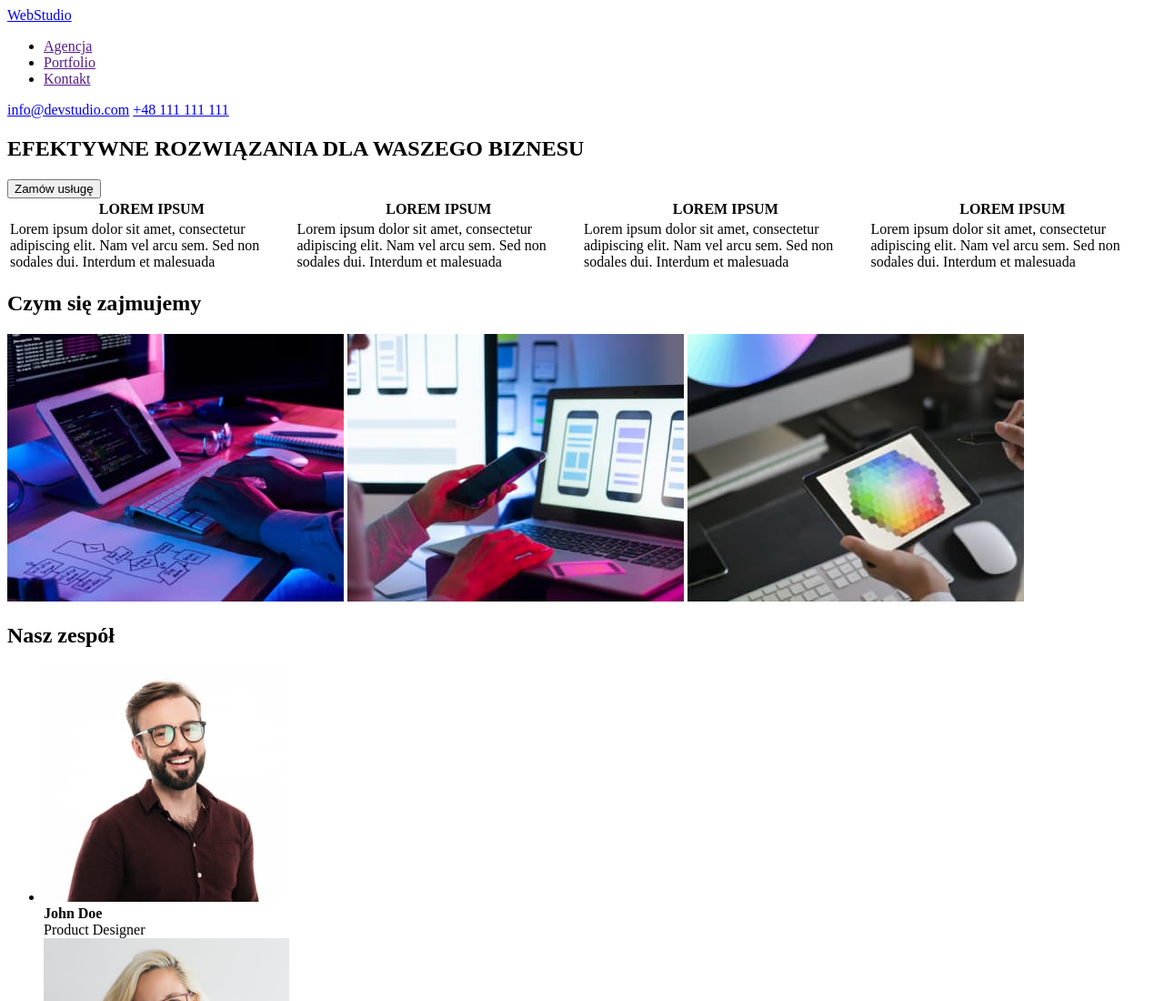
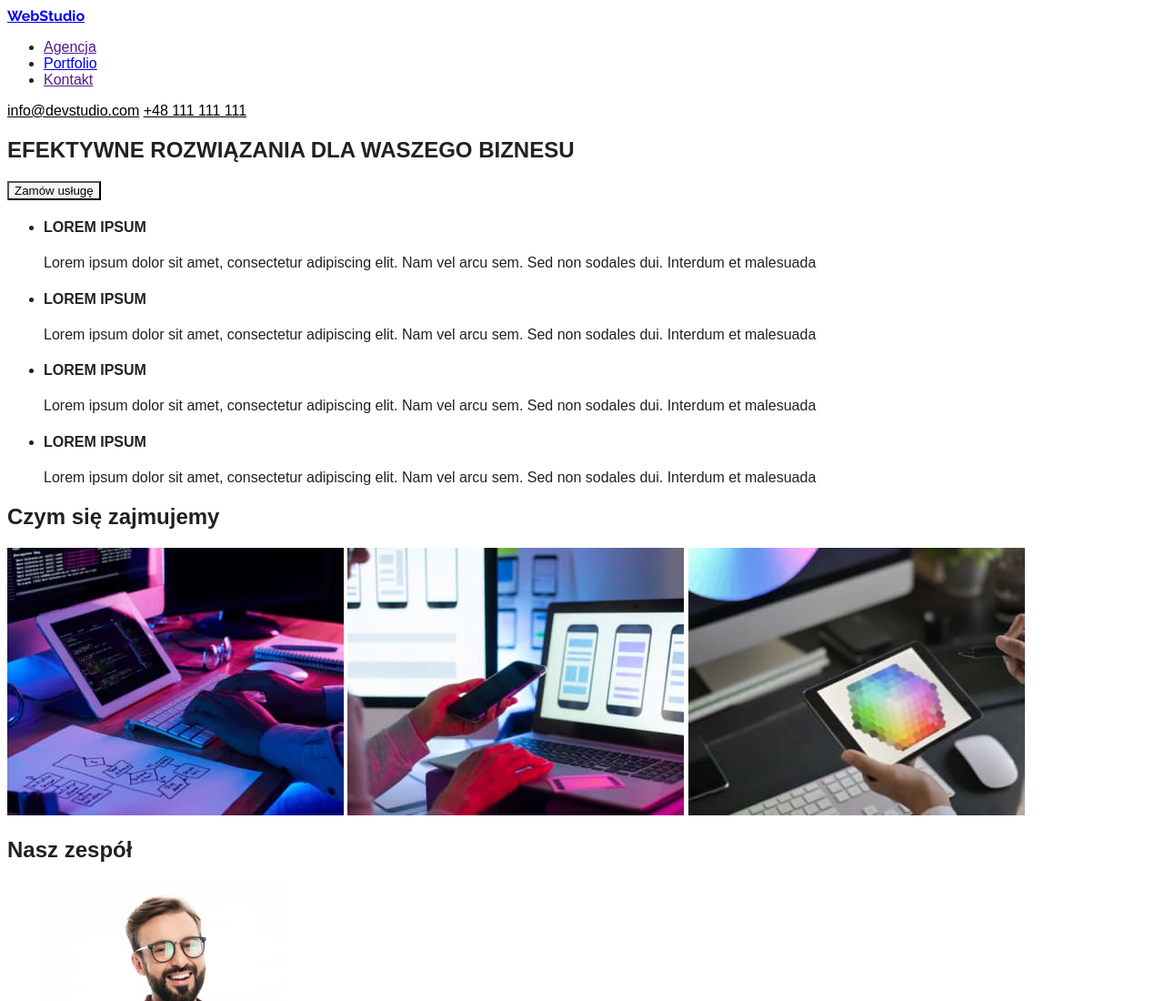
Before and after one commit to Mika90/goit-markup-hw-02, a plain HTML site: page index.html in a window 1280 px wide. Shown: the top 1100 px of the page at 91% size. Drawn offline with Linux system fonts and the light colour scheme.

Commit message:
checkpoint C12

```diff
--- /dev/null
+++ b/css/styles.css
@@ -0,0 +1,17 @@
+:root{
+    --active-button-color:#2196F3;
+    --button-color:#F5F4FA;
+    --active-link-color:#2196F3;
+    --text-color:#212121;
+}
+body {
+    font-family: "RobotoRegular 400", "RobotoMedium 500", "RobotoBold 700", "RobotoBlack 900", sans-serif ;
+    color: var(--text-color)
+}
+.logo-link {
+    font-family: "Raleway", sans-serif }
+.button { background-color: var(--button-color); color: black}
+.button:hover
+{ background-color: var(--active-button-color); color: white}
+.link {color: black }
+.link:hover {color: var(--active-link-color) }
--- a/index.html
+++ b/index.html
@@ -1,58 +1,66 @@
 <!doctype html>
 <html lang="pl">
+
 <head>
     <meta charset="UTF-8">
     <meta http-equiv="X-UA-Compatible" content="IE=edge">
     <meta name="viewport" content="width=device-width, initial-scale=1.0">
+    <link href="https://fonts.googleapis.com/css2?family=Raleway:wght@700&family=Roboto:wght@400;500;700;900&display=swap" rel="stylesheet">
+    <link href='css/styles.css' rel='stylesheet'>
     <title>Homework 1</title>
 </head>
+
 <body>
     <header>
-        <a href="/">WebStudio</a>
+        <a href="index.html" class='logo-link'>WebStudio</a>
         <nav>
             <ul>
                 <li><a href="">Agencja</a></li>
-            <li><a href="">Portfolio</a></li>
+                <li><a href="portfolio.html">Portfolio</a></li>
                 <li><a href="">Kontakt</a></li>
             </ul>
         </nav>
-        <a href="mailto:info@devstudio.com">info@devstudio.com</a>
-        <a href="tel:+48111111111">+48 111 111 111</a>
+        <a href="mailto:info@devstudio.com" class="link">info@devstudio.com</a>
+        <a href="tel:+48111111111" class="link">+48 111 111 111</a>
     </header>
     <main>
         <section>
             <h1>EFEKTYWNE ROZWIĄZANIA DLA WASZEGO BIZNESU</h1>
-        <button type="button">Zamów usługę</button>
+            <button type="button" class="button">Zamów usługę</button>
         </section>
         <section>
-        <table>
-            <thead>
-                <tr>
-                    <th>LOREM IPSUM</th>
-                    <th>LOREM IPSUM</th>
-                    <th>LOREM IPSUM</th>
-                    <th>LOREM IPSUM</th>
-                </tr>
-            </thead>
-            <tbody>
-                <tr>
-                    <td>Lorem ipsum dolor sit amet, consectetur adipiscing elit. Nam vel arcu sem. Sed non sodales dui. Interdum
-                        et malesuada</td>
-                    <td>Lorem ipsum dolor sit amet, consectetur adipiscing elit. Nam vel arcu sem. Sed non sodales dui. Interdum
-                        et malesuada</td>
-                    <td>Lorem ipsum dolor sit amet, consectetur adipiscing elit. Nam vel arcu sem. Sed non sodales dui. Interdum
-                        et malesuada</td>
-                    <td>Lorem ipsum dolor sit amet, consectetur adipiscing elit. Nam vel arcu sem. Sed non sodales dui. Interdum
-                        et malesuada</td>
-                </tr>
-            </tbody>
-        </table>
+            <ul>
+                <li>
+                    <h4>LOREM IPSUM</h4>
+                    <span>Lorem ipsum dolor sit amet, consectetur adipiscing elit. Nam vel arcu sem. Sed non sodales
+                        dui. Interdum
+                        et malesuada</span>
+                </li>
+                <li>
+                    <h4>LOREM IPSUM</h4>
+                    <span>Lorem ipsum dolor sit amet, consectetur adipiscing elit. Nam vel arcu sem. Sed non sodales
+                        dui. Interdum
+                        et malesuada</span>
+                </li>
+                <li>
+                    <h4>LOREM IPSUM</h4>
+                    <span>Lorem ipsum dolor sit amet, consectetur adipiscing elit. Nam vel arcu sem. Sed non sodales
+                        dui. Interdum
+                        et malesuada</span>
+                </li>
+                <li>
+                    <h4>LOREM IPSUM</h4>
+                    <span>Lorem ipsum dolor sit amet, consectetur adipiscing elit. Nam vel arcu sem. Sed non sodales
+                        dui. Interdum
+                        et malesuada</span>
+                </li>
+
+            </ul>
         </section>
 
         <section>
             <h2>Czym się zajmujemy</h2>
-        <img src="images/laptop.jpg" alt="Laptop na fioletowym tle"
-            width="370" height="294" />
+            <img src="images/laptop.jpg" alt="Laptop na fioletowym tle" width="370" height="294" />
             <img src="images/telefon.jpg" alt="Telefon z tabletem" width="370" height="294" />
             <img src="images/tablet.jpg" alt="Barwy z tabletem" width="370" height="294" />
         </section>
@@ -104,20 +112,5 @@
         </address>
     </footer>
 </body>
+
 </html>
-
-.box { background-color: rgb(0,0,0);
-color: rgb(255,255,255)
-}
-
-.red {
-background-color: rgb(255, 0, 0)
-}
-
-.green {
-background-color: rgb(0, 255, 0)
-}
-
-.blue {
-background-color: rgb(0, 0, 255)
-}
```
Also changed, not shown: portfolio.html (added, +118 -0 lines), images/koszykowka.jpg (added), images/ksiazka.jpg (added), images/laptop2.jpg (added), images/laptop3.jpg (added), images/monitor.jpg (added), images/paczki.jpg (added), images/rybka.jpg (added), images/sluchawki.jpg (added), images/zakladka.jpg (added). Lines whose indentation alone changed are shown as unchanged.
